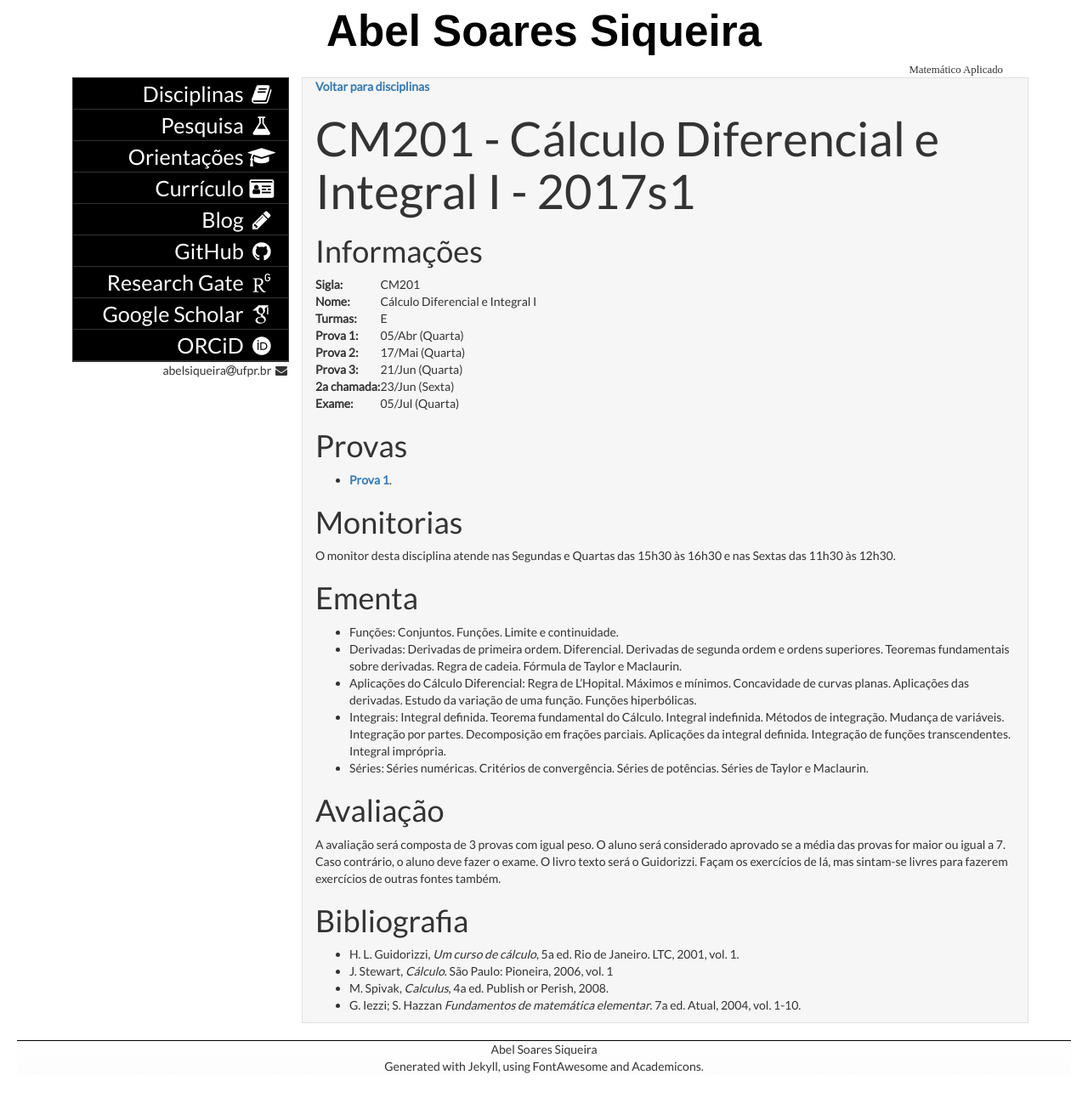
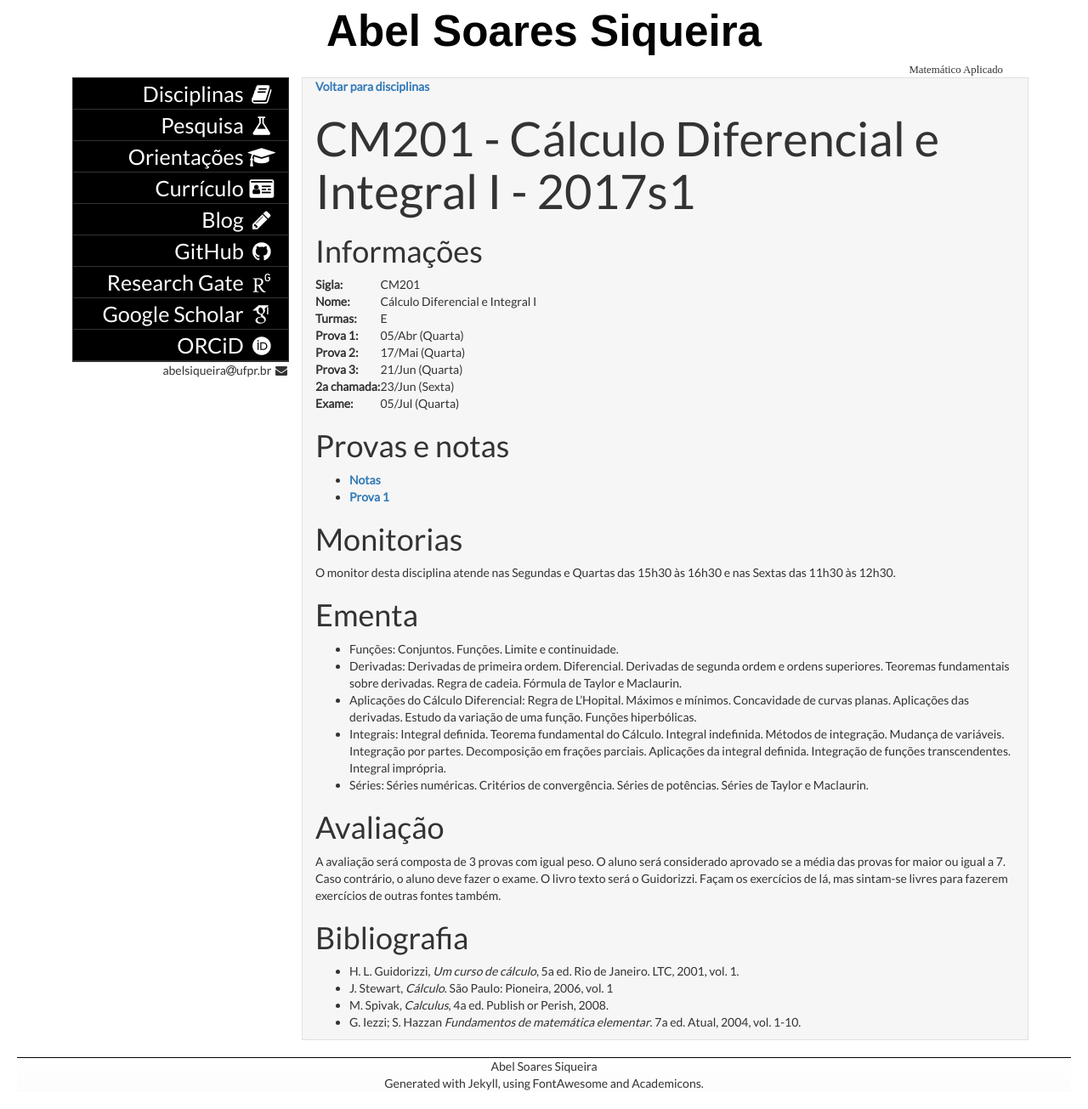
Before and after one commit to abelsiqueira/abelsiqueira.github.io-old, a Jekyll site: the page built from disciplinas/cm201-2017s1.md, in a window 1280 px wide. Shown: the whole page at 85% size. Built offline with Jekyll 4.4.1, drawn with Linux system fonts in a browser that asks for light colours; some web fonts are replaced.

Commit message:
Adiciona notas da p1 de cm201 2017s1

```diff
--- a/disciplinas/cm201-2017s1.md
+++ b/disciplinas/cm201-2017s1.md
@@ -17,9 +17,10 @@ tag:        2017s1
   | **2a chamada:** | 23/Jun (Sexta)
   | **Exame:**      | 05/Jul (Quarta)
 
-# Provas
+# Provas e notas
 
-- [Prova 1]({{ site.baseurl }}/disciplinas/cm201/prova1-2017s1.pdf).
+- [Notas]({{ site.baseurl }}/disciplinas/cm201/notas-2017s1.pdf)
+- [Prova 1]({{ site.baseurl }}/disciplinas/cm201/prova1-2017s1.pdf)
 
 # Monitorias
 
```
Also changed, not shown: 1 other file.
